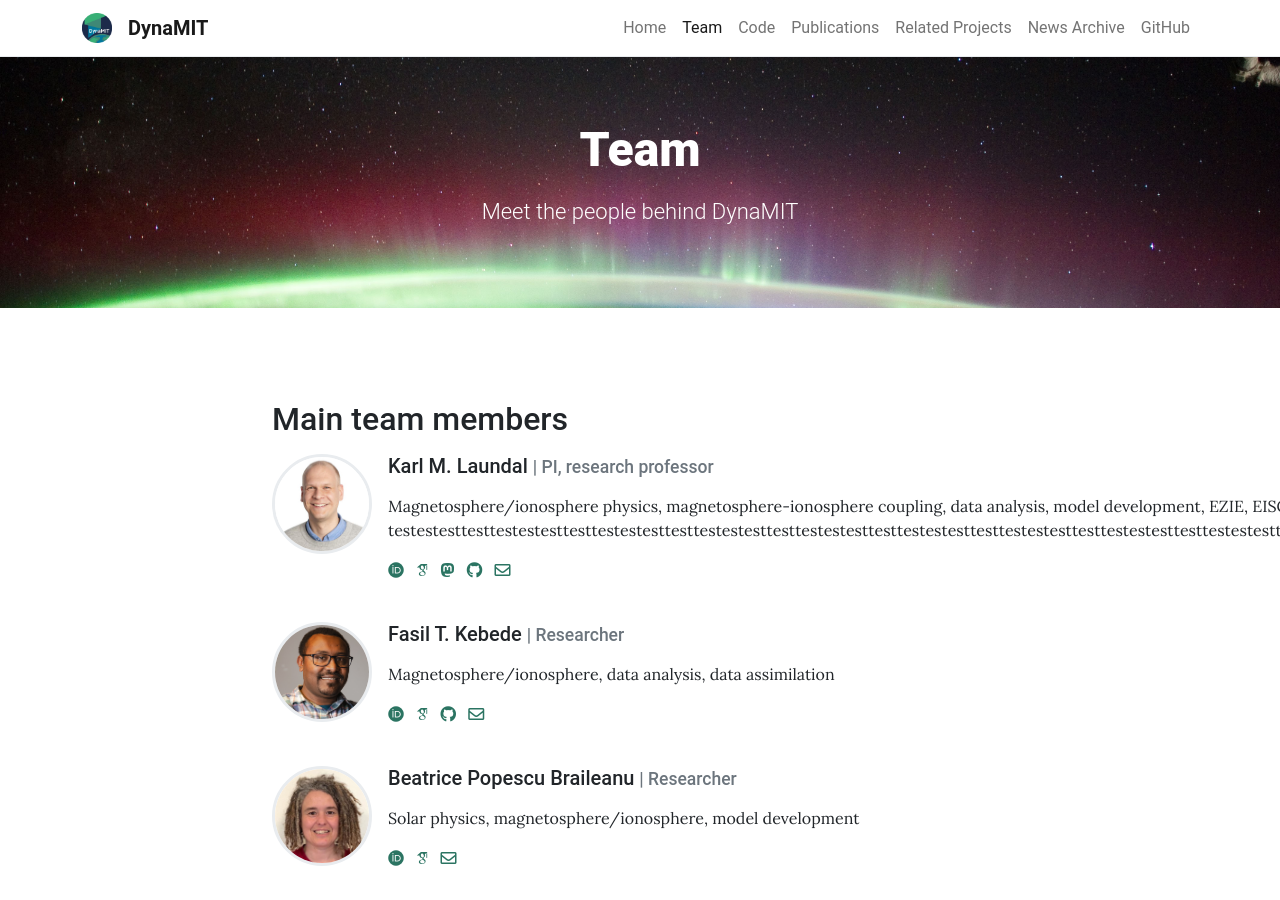
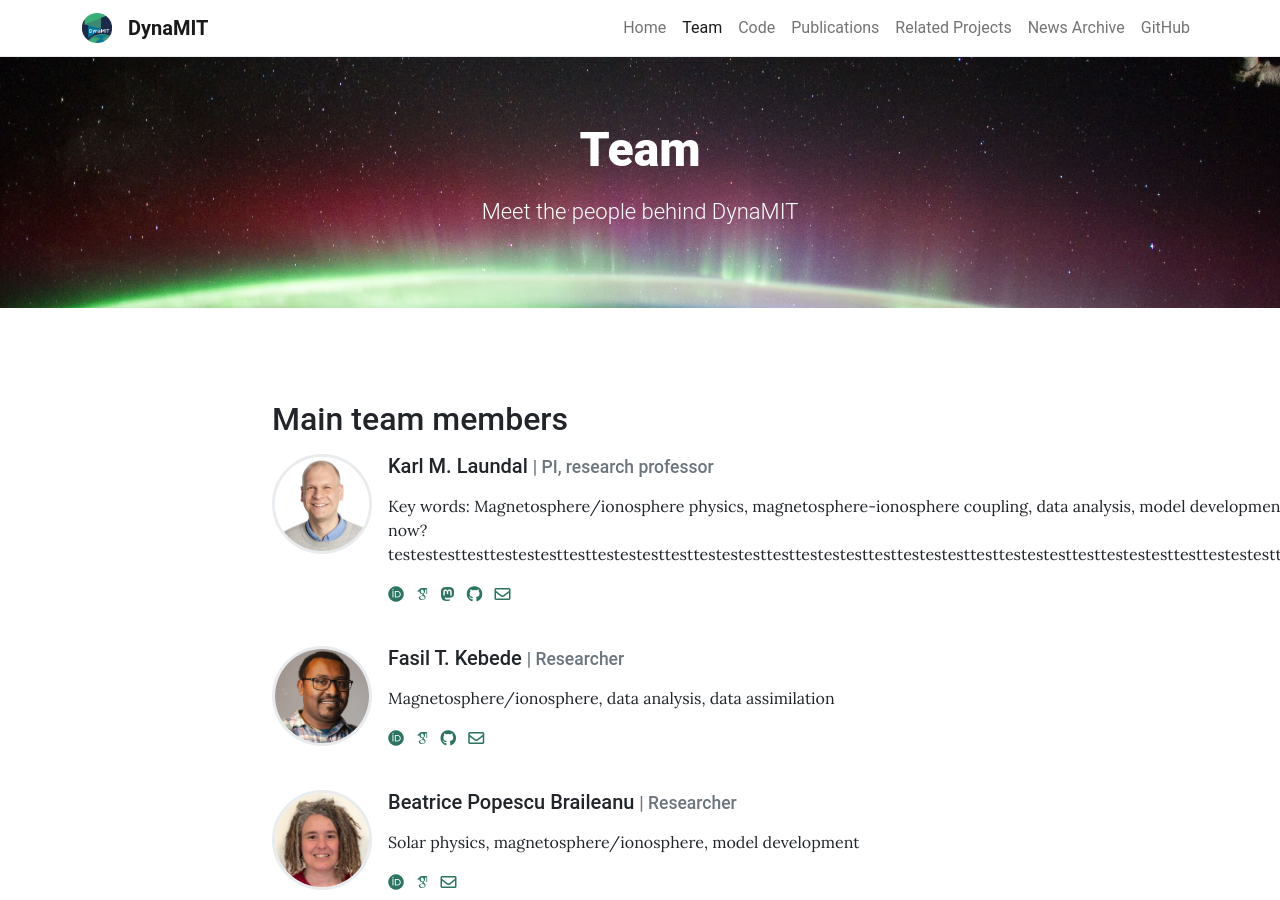
Before and after one commit to DynaMIT-uib/DynaMIT-uib.github.io, a Jekyll site: the page built from pages/team.md, in a window 1280 px wide and 900 px high. Built offline with Jekyll 4.4.1, drawn with Linux system fonts in a browser that asks for light colours; some web fonts are replaced.

Commit message:
update team page

```diff
--- a/_data/team.yml
+++ b/_data/team.yml
@@ -5,9 +5,9 @@ team:
     role: PI, research professor # Will appear next to name
     image: assets/theme/images/Kalle_square400_400.jpg # Can be external link
     description: > # Can be Markdown
-      Magnetosphere/ionosphere physics, magnetosphere-ionosphere coupling, data analysis, model development, EZIE, EISCAT3D
+      Key words: Magnetosphere/ionosphere physics, magnetosphere-ionosphere coupling, data analysis, model development, EZIE, EISCAT3D <br>
 
-      ??testestesttesttestestesttesttestestesttesttestestesttesttestestesttesttestestesttesttestestesttesttestestesttesttestestesttesttestestesttesttestestesttest
+      now?testestesttesttestestesttesttestestesttesttestestesttesttestestesttesttestestesttesttestestesttesttestestesttesttestestesttesttestestesttesttestestesttest
     orcid: 0000-0001-5028-4943
     googlescholar: kZ-B-QQAAAAJ&hl
     # twitter: twitter_username
```
